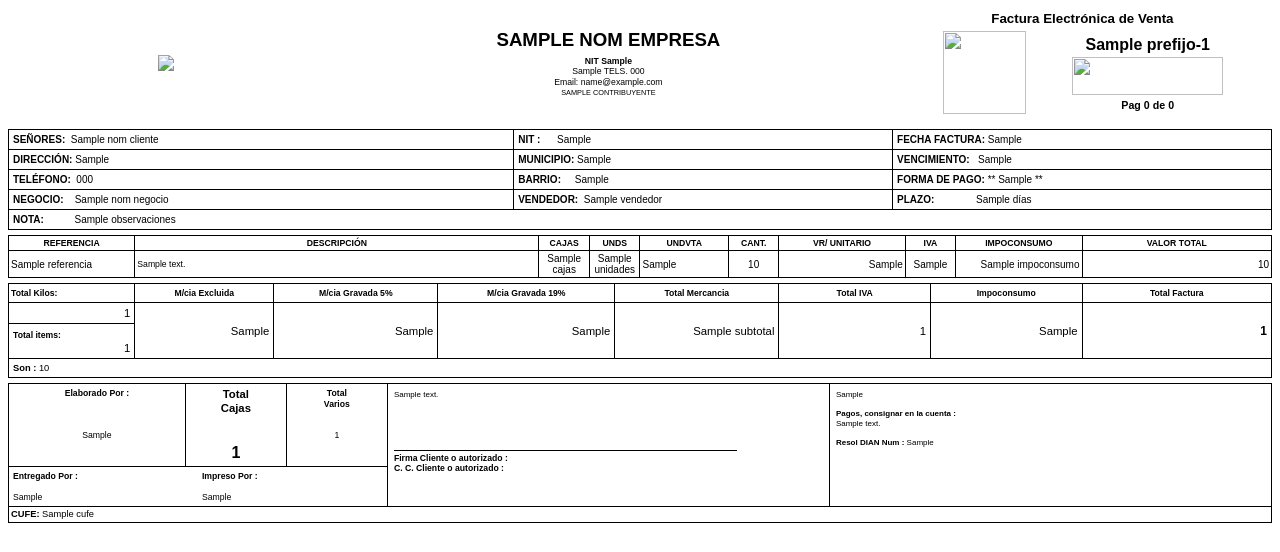
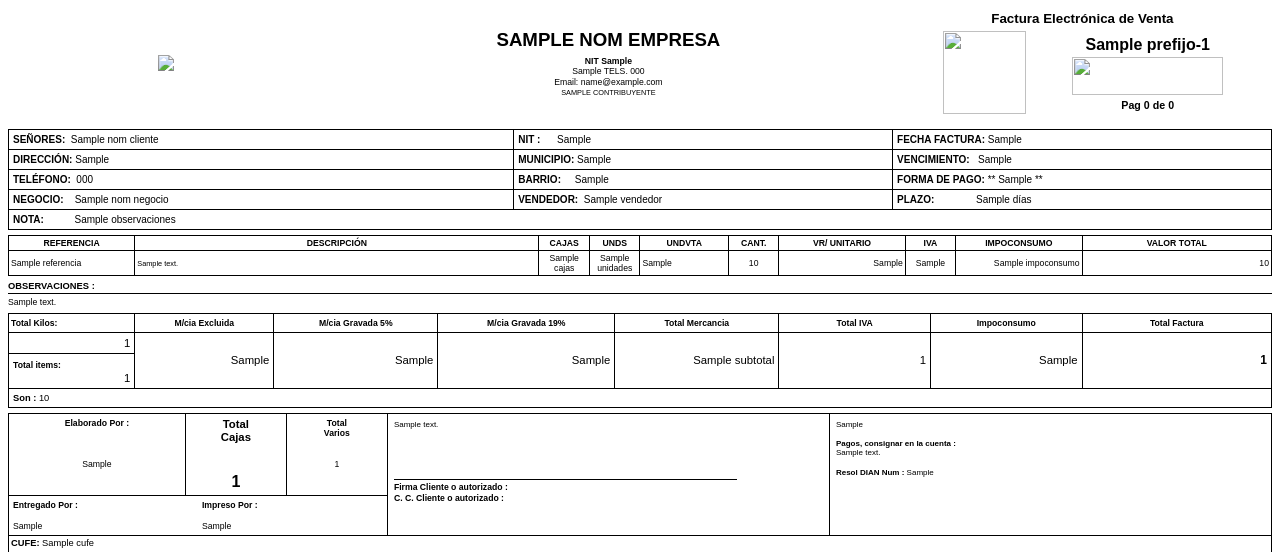
Before and after one commit to villa-iaandbi/north_comercial, a Django app: template templates/plantilla_factura_weasyprint.html in a window 1280 px wide. Shown: the top 552 px of the page. Run offline with Django 5.2, Linux system fonts and the light colour scheme; the template is opened without the code that fills it: most values are stand-ins (such as "Sample title", 1, 10 or a date in 2020); parts of the project's set-up code (start-up, migrations or seed data) failed here and were passed over.

Commit message:
feat(impresion): agregar texto BAPP_TX5 en observaciones pie de productos y reducir tamaño de letra en cuerpo

```diff
--- a/impresion/document_renderer.py
+++ b/impresion/document_renderer.py
@@ -356,6 +356,7 @@ def _build_context(id_documento):
         'texto_autorizacion': params_db.get('BAPP_TX3', ''),
         'texto_pagare': params_db.get('BAPP_TX4', ''),
         'mensaje_comercial': params_db.get('BAPP_TX4', ''),
+        'texto_pie_productos': params_db.get('BAPP_TX5', ''),
         'texto_cuentas': empresa_data['obser2'],
 
         # Mantenemos estas por compatibilidad temporal si la plantilla las usa
--- a/templates/plantilla_factura_weasyprint.html
+++ b/templates/plantilla_factura_weasyprint.html
@@ -104,12 +104,12 @@
             border-right: 1px solid #000;
             text-align: center;
             padding: 2px; /* Reducido para compactar */
-            font-size: 7.5pt; /* INCREMENTADO */
+            font-size: 6.5pt;
         }
 
         .items-table td.left {
             text-align: left;
-            font-size: 6.5pt; /* EXCEPTO NOMBRE ARTICULO */
+            font-size: 5.5pt; /* EXCEPTO NOMBRE ARTICULO */
         }
 
         .items-table td.right {
@@ -257,6 +257,15 @@
         </tbody>
     </table>
 
+    <div style="margin-top: 5px; font-size: 6.5pt; page-break-inside: avoid; break-inside: avoid;">
+        <div style="font-weight: bold; font-size: 7pt; border-bottom: 1px solid #000; padding-bottom: 2px; margin-bottom: 3px;">
+            OBSERVACIONES :
+        </div>
+        <div style="font-size: 6.5pt; line-height: 1.2;">
+            {{ texto_pie_productos }}
+        </div>
+    </div>
+
     <table class="totals-table">
         <thead>
             <tr>
```
